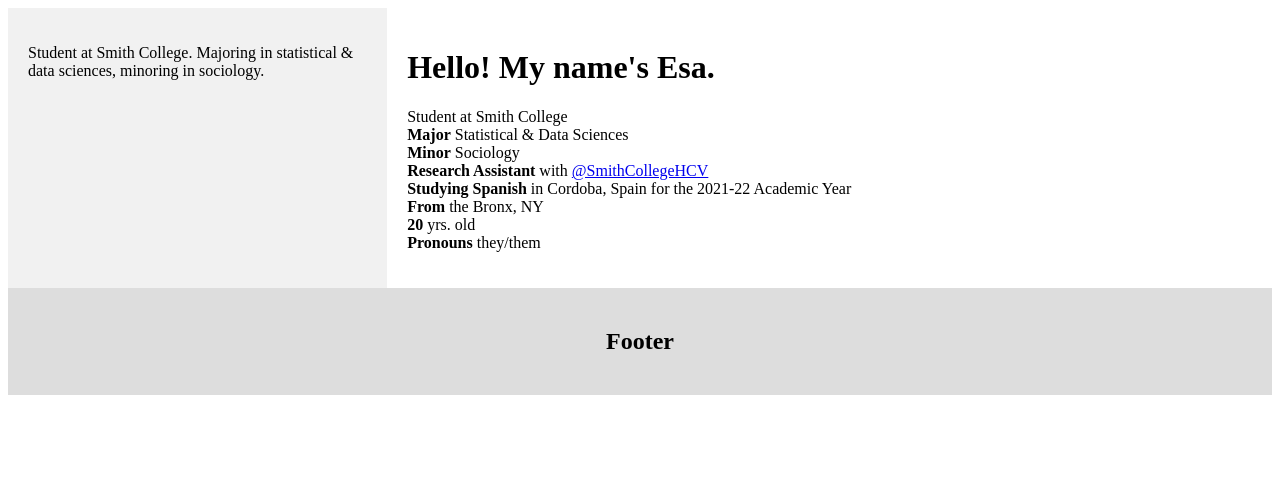
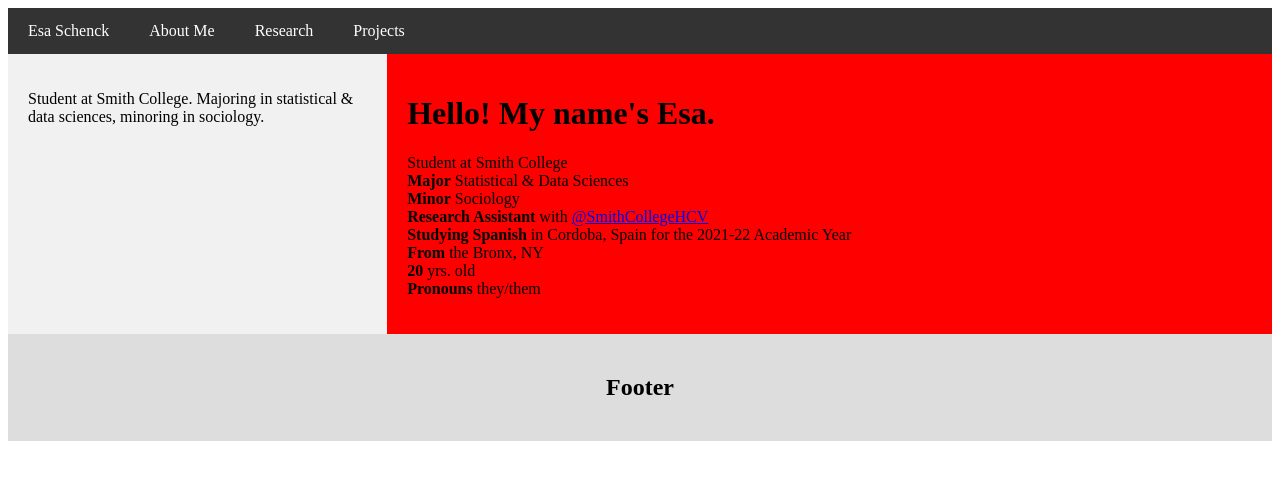
Before and after one commit to esaschenck/esaschenck.github.io, a plain HTML site: page index.html in a window 1280 px wide. Drawn offline with Linux system fonts and the light colour scheme.

Commit message:
Updated index, about, main, and components

```diff
--- /dev/null
+++ b/components/footer.js
@@ -0,0 +1,20 @@
+// Information on creating headers and other page components that repeat across pages from the tutiorial at https://www.freecodecamp.org/news/reusable-html-components-how-to-reuse-a-header-and-footer-on-a-website/
+
+
+class Footer extends HTMLElement {
+    constructor() {
+      super();
+    }
+
+    connectedCallback() {
+        this.innerHTML = `
+        <footer>
+            <div class="footer">
+                <h2>Footer</h2>
+            </div>
+        </footer>
+        `;
+    }
+}
+
+customElements.define('footer-component', Footer);
--- a/components/header.js
+++ b/components/header.js
@@ -5,14 +5,13 @@ class Header extends HTMLElement {
     constructor() {
       super();
     }
-}
 
     connectedCallback() {
         this.innerHTML = `
         <header>
             <nav class="navbar">
-            <a href="/index.html">Esa Schenck</a>
-            <a href="/about.html">About Me</a>
+                <a href="index.html">Esa Schenck</a>
+                <a href="about.html">About Me</a>
                 <a href="#">Research</a>
                 <a href="#">Projects</a>
             </nav>
--- a/index.html
+++ b/index.html
@@ -7,8 +7,9 @@
     <title>Esa Schenck</title>
     <meta charset="UTF-8">
     <meta name="viewport" content="width=device-width, initial-scale=1">
-    <link rel="stylesheet" href="/main.css">
+    <link rel="stylesheet" href="main.css">
     <script src="components/header.js" type="text/javascript" defer></script>
+    <script src="components/footer.js" type="text/javascript" defer></script>
 
 </head>
 
@@ -54,9 +55,7 @@
 
 
 
-    <div class="footer">
-        <h2>Footer</h2>
-    </div>
+    <footer-component></footer-component>
 
 
 </body>
--- a/main.css
+++ b/main.css
@@ -52,7 +52,7 @@ nav a:hover {
   /* Main column */
   .main {
     flex: 70%; /* Set the width of the main content */
-    background-color: white; /* White background color */
+    background-color: red; /* White background color */
     padding: 20px; /* Some padding */
   }
 
```
Also changed, not shown: about.html (+24 -0 lines), images/profilePic.jpg (added). Lines whose indentation alone changed are shown as unchanged.
